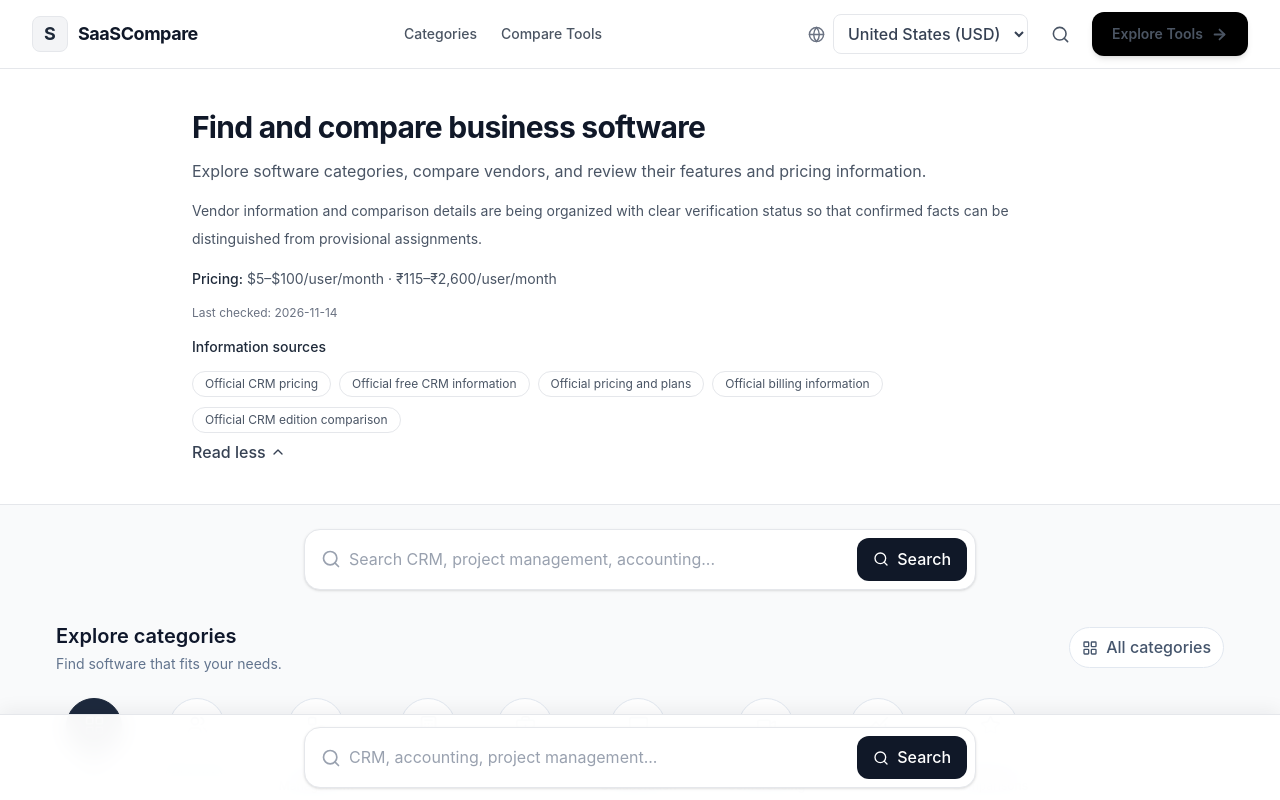
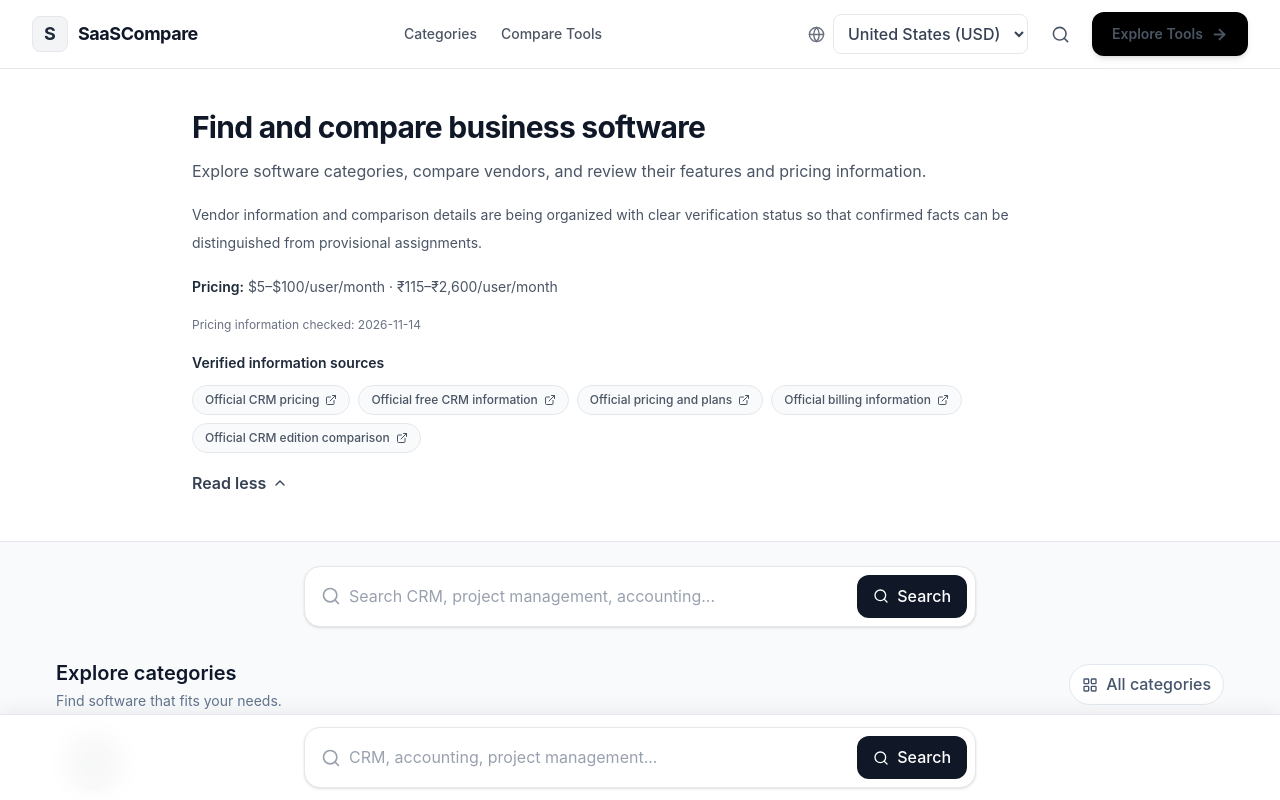
Before and after one commit to riyasingh49/saas-comparison, a React (Vite) app: page / in a window 1280 px wide. Both pictures are taken after a click on the button "Read more". Shown: the top 800 px of the page. Built offline with nearby package versions, Linux system fonts and the light colour scheme.

Commit message:
Improve expandable summary and source presentation

```diff
--- a/src/components/home/SummarySection.jsx
+++ b/src/components/home/SummarySection.jsx
@@ -1,5 +1,5 @@
 import { useState } from 'react'
-import { ChevronDown, ChevronUp } from 'lucide-react'
+import { ChevronDown, ChevronUp, ExternalLink } from 'lucide-react'
 
 function SummarySection({
   title = 'Find and compare business software',
@@ -11,9 +11,15 @@ function SummarySection({
 }) {
   const [isExpanded, setIsExpanded] = useState(false)
 
-  const hasAdditionalContent = Boolean(
-    details || pricingRange || sources.length || dateChecked
+  const hasExpandableContent = Boolean(
+    summary || details || pricingRange || sources.length || dateChecked
   )
+
+  const validSources = sources.filter((source) => {
+    if (typeof source === 'string') return Boolean(source.trim())
+
+    return Boolean(source?.label)
+  })
 
   return (
     <section
@@ -30,20 +36,25 @@ function SummarySection({
           </h1>
 
           {summary && (
-            <p className="mt-3 text-sm leading-7 text-gray-600 sm:text-base">
+            <p
+              className={`summary-preview mt-3 text-sm leading-7 text-gray-600 sm:text-base ${
+                isExpanded ? 'summary-preview--expanded' : ''
+              }`}
+            >
               {summary}
             </p>
           )}
 
-          {hasAdditionalContent && (
-            <div className="mt-3">
           {isExpanded && (
-                <div className="space-y-3 text-sm leading-7 text-gray-600">
+            <div
+              id="summary-expanded-content"
+              className="mt-4 space-y-4 text-sm leading-7 text-gray-600"
+            >
               {details && <p>{details}</p>}
 
               {pricingRange && (
                 <p>
-                      <span className="font-medium text-gray-800">
+                  <span className="font-semibold text-gray-800">
                     Pricing:
                   </span>{' '}
                   {pricingRange}
@@ -52,29 +63,27 @@ function SummarySection({
 
               {dateChecked && (
                 <p className="text-xs text-gray-500">
-                      Last checked: {dateChecked}
+                  Pricing information checked: {dateChecked}
                 </p>
               )}
 
-                  {sources.length > 0 && (
+              {validSources.length > 0 && (
                 <div>
-                      <p className="mb-2 font-medium text-gray-800">
-                        Information sources
+                  <p className="mb-2 font-semibold text-gray-800">
+                    Verified information sources
                   </p>
 
                   <ul className="flex flex-wrap gap-2">
-                        {sources.map((source, index) => {
+                    {validSources.map((source, index) => {
                       const label =
                         typeof source === 'string'
                           ? source
-                              : source?.label
+                          : source.label
 
                       const url =
                         typeof source === 'object'
-                              ? source?.url
+                          ? source.url
                           : null
-
-                          if (!label) return null
 
                       return (
                         <li key={`${label}-${index}`}>
@@ -82,13 +91,18 @@ function SummarySection({
                             <a
                               href={url}
                               target="_blank"
-                                  rel="noreferrer"
-                                  className="inline-flex rounded-full border border-gray-200 px-3 py-1 text-xs text-gray-600 transition hover:bg-gray-50 hover:text-gray-900"
+                              rel="noopener noreferrer"
+                              className="inline-flex max-w-full items-center gap-1.5 rounded-full border border-gray-200 bg-gray-50 px-3 py-1.5 text-xs font-medium text-gray-700 transition hover:border-gray-400 hover:bg-gray-100 focus-visible:outline-none focus-visible:ring-2 focus-visible:ring-gray-500"
                             >
-                                  {label}
+                              <span className="break-words">{label}</span>
+                              <ExternalLink
+                                size={12}
+                                className="shrink-0"
+                                aria-hidden="true"
+                              />
                             </a>
                           ) : (
-                                <span className="inline-flex rounded-full border border-gray-200 px-3 py-1 text-xs text-gray-600">
+                            <span className="inline-flex rounded-full border border-gray-200 bg-gray-50 px-3 py-1.5 text-xs text-gray-600">
                               {label}
                             </span>
                           )}
@@ -101,11 +115,13 @@ function SummarySection({
             </div>
           )}
 
+          {hasExpandableContent && (
             <button
               type="button"
               onClick={() => setIsExpanded((current) => !current)}
               aria-expanded={isExpanded}
-                className="mt-2 inline-flex items-center gap-1 text-sm font-medium text-gray-700 transition hover:text-gray-950 focus-visible:outline-none focus-visible:ring-2 focus-visible:ring-gray-400 focus-visible:ring-offset-2"
+              aria-controls="summary-expanded-content"
+              className="mt-3 inline-flex min-h-9 items-center gap-1.5 rounded-md text-sm font-semibold text-gray-700 transition hover:text-gray-950 focus-visible:outline-none focus-visible:ring-2 focus-visible:ring-gray-400 focus-visible:ring-offset-2"
             >
               {isExpanded ? (
                 <>
@@ -119,7 +135,6 @@ function SummarySection({
                 </>
               )}
             </button>
-            </div>
           )}
         </div>
       </div>
--- a/src/index.css
+++ b/src/index.css
@@ -163,6 +163,24 @@ svg {
   margin-inline: auto;
 }
 
+
+/* Two-line summary preview with an accessible expanded state. */
+.summary-preview {
+  display: -webkit-box;
+  overflow: hidden;
+  -webkit-box-orient: vertical;
+  -webkit-line-clamp: 2;
+  line-clamp: 2;
+}
+
+.summary-preview--expanded {
+  display: block;
+  overflow: visible;
+  -webkit-line-clamp: unset;
+  line-clamp: unset;
+}
+
+
 @media (max-width: 640px) {
   .fixed-search-dock {
     padding-inline: 10px;
```
Lines whose indentation alone changed are shown as unchanged.
